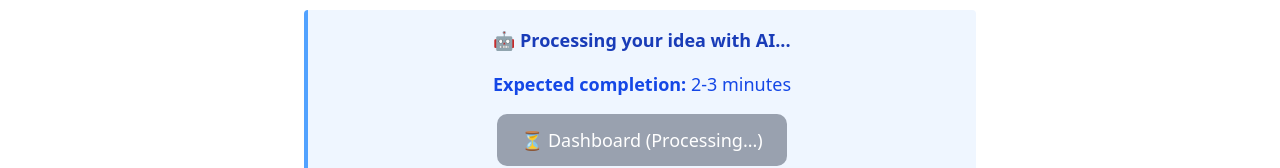
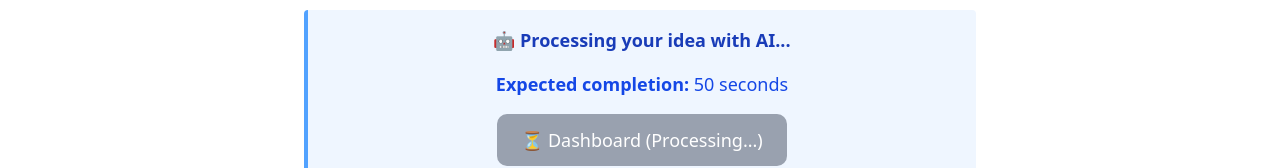
Before and after one commit to Abhi05-goat/InspirAI-Main-Dashboard-Final, a Next.js app: page /processing in a window 1280 px wide. Shown: the part 519-687 px from the top of the page. Built offline with nearby package versions, Linux system fonts and the light colour scheme.

Commit message:
Reduce processing time to 50 seconds

```diff
--- a/app/processing/page.tsx
+++ b/app/processing/page.tsx
@@ -20,13 +20,13 @@ export default function ProcessingPage() {
       const elapsed = Math.floor((Date.now() - startTime) / 1000)
       setTimeElapsed(elapsed)
 
-      if (elapsed < 150) { // 0-2.5 minutes
+      if (elapsed < 30) { // 0-30 seconds
         setStatusMessage('🤖 AI is analyzing your idea...')
         setIsReady(false)
-      } else if (elapsed < 180) { // 2.5-3 minutes
+      } else if (elapsed < 50) { // 30-50 seconds
         setStatusMessage('🔍 Finalizing market research...')
         setIsReady(false)
-      } else { // 3+ minutes
+      } else { // 50+ seconds
         setStatusMessage('✅ Analysis Complete! Your dashboard is ready.')
         setIsReady(true)
       }
@@ -81,7 +81,7 @@ export default function ProcessingPage() {
 
               {!isReady && (
                 <p className="text-blue-700 mb-4">
-                  <strong>Expected completion:</strong> 2-3 minutes
+                  <strong>Expected completion:</strong> 50 seconds
                 </p>
               )}
 
```
